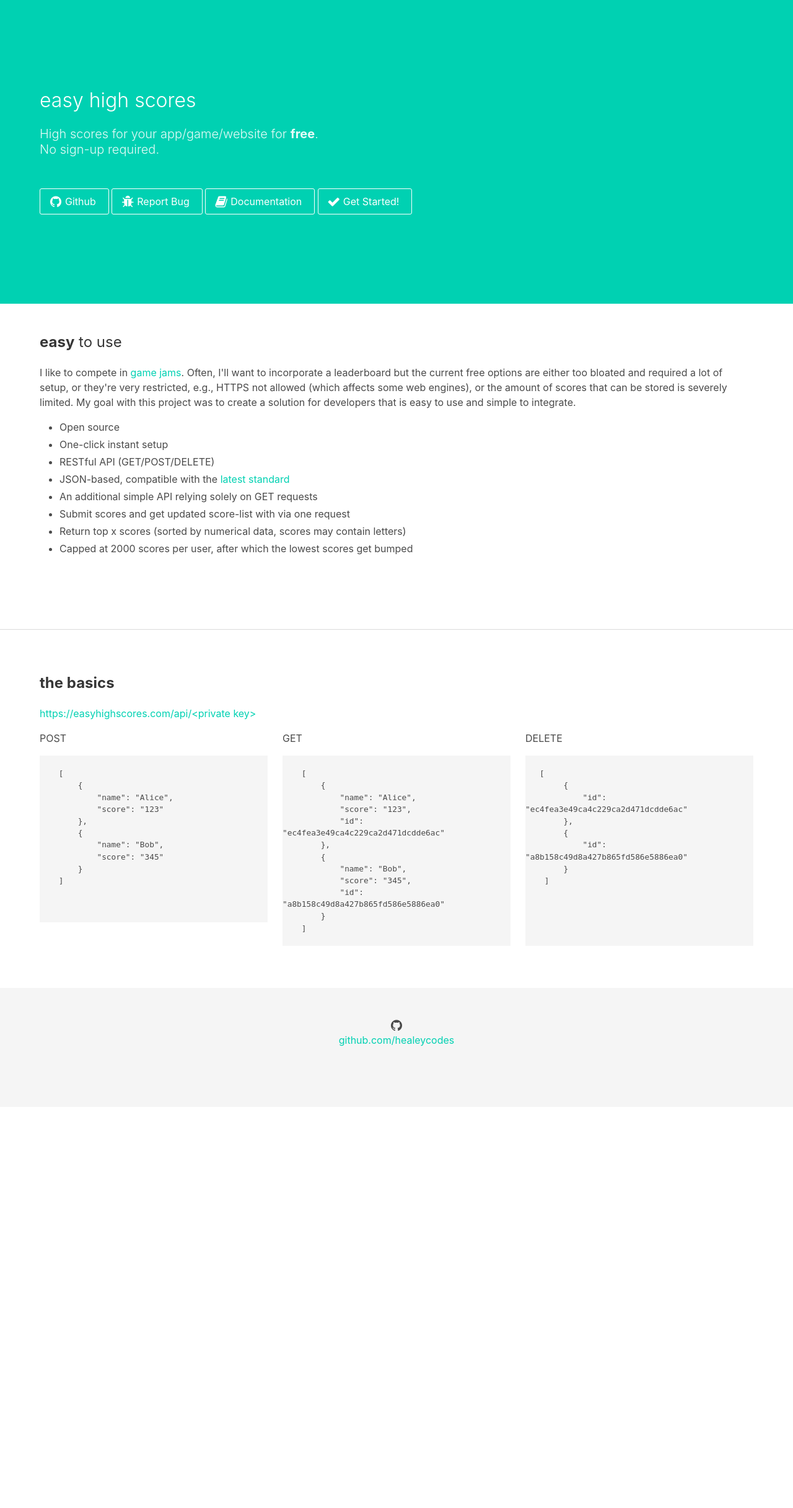
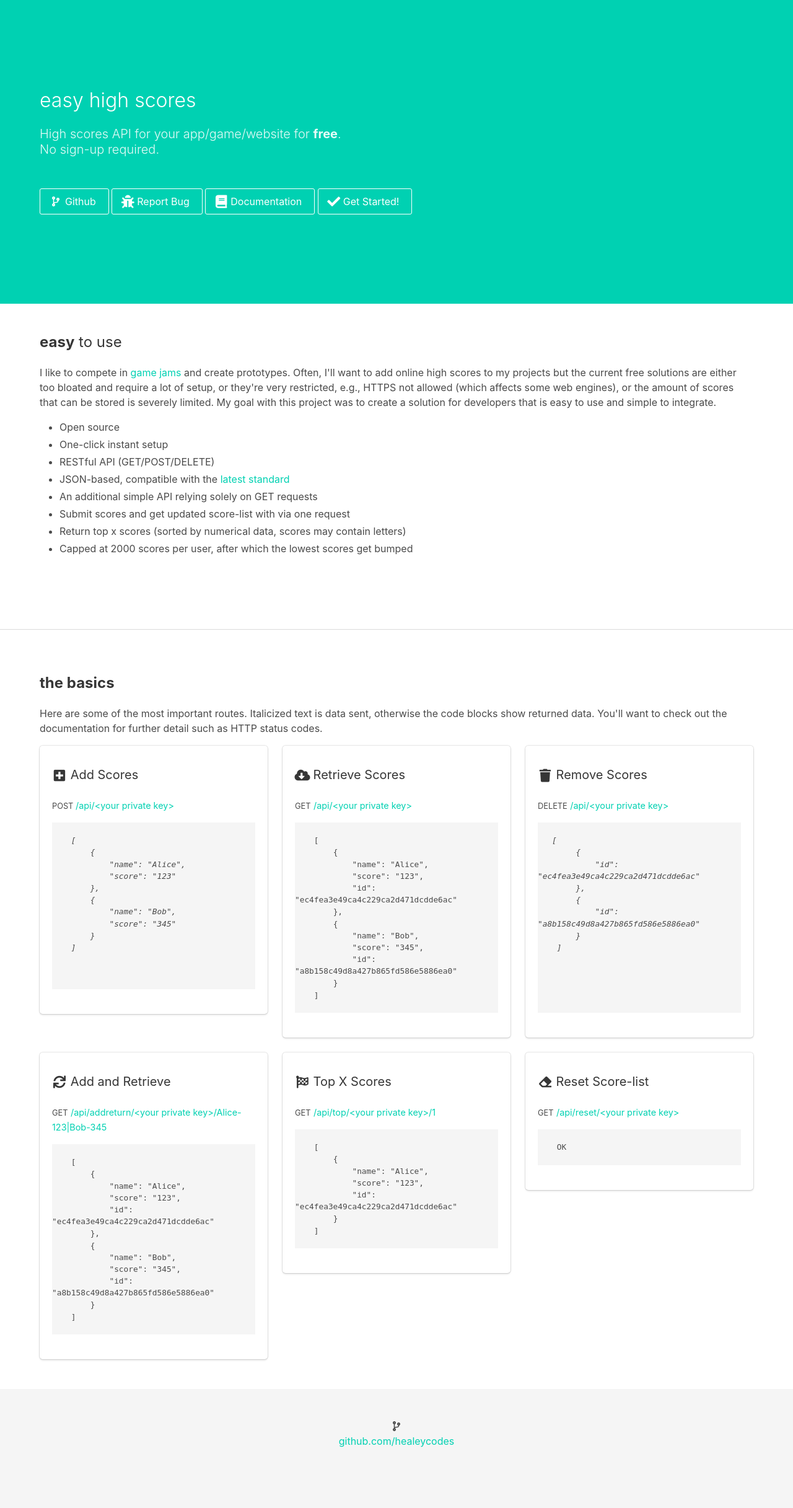
Before and after one commit to healeycodes/easy-high-scores, a Flask app: page / in a window 1280 px wide. Shown: the whole page at 62% size. Before the commit the page ends 1688 px from the top, so only its background shows below. Run offline with Flask 2, Linux system fonts and the light colour scheme; some libraries are stand-ins or nearby versions.

Commit message:
Add finishing touches to website content and styling

```diff
--- a/easy_high_scores/controllers.py
+++ b/easy_high_scores/controllers.py
@@ -1,7 +1,7 @@
 from easy_high_scores import app
 from easy_high_scores.database import db_session as db
 from easy_high_scores.models import User, Highscore
-from flask import request, jsonify, render_template
+from flask import request, jsonify, render_template, redirect
 import json
 import easy_high_scores.keys as keys
 import uuid
@@ -14,6 +14,17 @@ import uuid
 @app.route('/')
 def index():
     return render_template('index.html')
+
+# new user redirect
+@app.route('/new')
+def new_user():
+    return redirect(private_user_page, key=key)
+
+# private user page
+@app.route('/key/<string:private_key>')
+def private_user_page(private_key):
+    key = private_key
+    return render_template('key_page.html', key=key)
 
 # create new user
 @app.route('/api/register')
@@ -117,7 +128,7 @@ def count_scores(private_key):
     return str(len(Highscore.query.filter(Highscore.user == public_key).all()))
 
 # top x scores
-@app.route('/api/top/<int:amount>/<string:private_key>')
+@app.route('/api/top/<string:private_key>/<int:amount>')
 def top_x_scores(amount, private_key):
     public_key = keys.gen_pub_key(private_key)
     if user_check(public_key) == False:
--- a/easy_high_scores/static/css/style.css
+++ b/easy_high_scores/static/css/style.css
@@ -26,3 +26,11 @@ pre {
 .content .main-text p:last-child {
     padding-bottom: 30px;
 }
+
+.small-url {
+    font-size: .9em;
+}
+
+.small-p {
+    font-size: .8em;
+}
--- a/easy_high_scores/templates/index.html
+++ b/easy_high_scores/templates/index.html
@@ -8,10 +8,11 @@
 						<b>easy</b> to use</h4>
 					<div class="main-text">
 						<p> I like to compete in
-							<a href="https://en.wikipedia.org/wiki/Game_jam">game jams</a>. Often, I'll want to incorporate a leaderboard but the current free options are either too bloated and
-							required a lot of setup, or they're very restricted, e.g., HTTPS not allowed (which affects some web engines), or
-							the amount of scores that can be stored is severely limited. My goal with this project was to create a solution for
-							developers that is easy to use and simple to integrate.</a>
+							<a href="https://en.wikipedia.org/wiki/Game_jam">game jams</a> and create prototypes. Often, I'll want to add online
+							high scores to my projects but the current free solutions are either too bloated and require a lot of setup, or
+							they're very restricted, e.g., HTTPS not allowed (which affects some web engines), or the amount of scores that
+							can be stored is severely limited. My goal with this project was to create a solution for developers that is easy
+							to use and simple to integrate.</a>
 						</p>
 						<p>
 							<ul>
@@ -42,12 +43,21 @@
 					<h4 class="title is-4">
 						<b>the basics</b>
 					</h4>
-					<p><a href="{{ url_for('index') }}api/<private key>">https://easyhighscores.com/api/&lt;private key&gt;</a></p>
+					<p>Here are some of the most important routes. Italicized text is data sent, otherwise the code blocks show returned data. You'll want to check out the documentation for further detail such as HTTP status codes.</p>
 					<div class="columns is-multiline">
 						<div class="column is-4">
-							<p>POST</p>
-							<div class="pre-wrapper">
-								<pre><br>    [
+							<div class="box">
+								<p>
+									<h5 class="subtitle is-5 is-spaced">
+										<span class="icon">
+											<i class="fa fa-plus-square"></i>
+										</span> Add Scores</h5>
+									<span class="small-p">POST </span>
+									<a class="small-url" href="{{ url_for('index') }}api/<private key>">/api/&lt;your private key&gt;</a>
+								</p>
+
+								<div class="pre-wrapper">
+									<pre><br><i>    [
         {
             "name": "Alice",
             "score": "123"
@@ -57,13 +67,22 @@
             "score": "345"
         }
     ]
-		<br><br><br></pre>
+		</i><br><br><br></pre>
+								</div>
 							</div>
 						</div>
 						<div class="column is-4">
-							<p>GET</p>
-							<div class="pre-wrapper">
-								<pre><br>    [
+							<div class="box">
+								<p>
+									<h5 class="subtitle is-5 is-spaced">
+										<span class="icon">
+											<i class="fas fa-cloud-download-alt"></i>
+										</span> Retrieve Scores</h5>
+									<span class="small-p">GET</span>
+									<a class="small-url" href="{{ url_for('index') }}api/<private key>">/api/&lt;your private key&gt;</a>
+								</p>
+								<div class="pre-wrapper">
+									<pre><br>    [
         {
             "name": "Alice",
             "score": "123",
@@ -76,12 +95,21 @@
         }
     ]
 <br></pre>
+								</div>
 							</div>
 						</div>
 						<div class="column is-4">
-							<p>DELETE</p>
-							<div class="pre-wrapper">
-								<pre><br>   [
+							<div class="box">
+								<p>
+									<h5 class="subtitle is-5 is-spaced">
+										<span class="icon">
+											<i class="fa fa-trash"></i>
+										</span> Remove Scores</h5>
+									<span class="small-p">DELETE</span>
+									<a class="small-url" href="{{ url_for('index') }}api/<private key>">/api/&lt;your private key&gt;</a>
+								</p>
+								<div class="pre-wrapper">
+									<pre><br><i>   [
         {
             "id": "ec4fea3e49ca4c229ca2d471dcdde6ac"
         },
@@ -89,7 +117,75 @@
             "id": "a8b158c49d8a427b865fd586e5886ea0"
         }
     ]
-<br><br><br><br><br></pre>
+</i><br><br><br><br><br></pre>
+								</div>
+							</div>
+						</div>
+					</div>
+					<div class="columns is-multiline">
+						<div class="column is-4">
+							<div class="box">
+								<p>
+									<h5 class="subtitle is-5 is-spaced">
+										<span class="icon">
+											<i class="fas fa-sync"></i>
+										</span> Add and Retrieve</h5>
+									<span class="small-p">GET</span>
+									<a class="small-url" href="{{ url_for('index') }}api/addreturn/<your private key>/Alice-123|Bob-345">/api/addreturn/&lt;your private key&gt;/Alice-123|Bob-345</a>
+								</p>
+								<div class="pre-wrapper">
+									<pre><br>    [
+        {
+            "name": "Alice",
+            "score": "123",
+            "id": "ec4fea3e49ca4c229ca2d471dcdde6ac"
+        },
+        {
+            "name": "Bob",
+            "score": "345",
+            "id": "a8b158c49d8a427b865fd586e5886ea0"
+        }
+    ]
+<br></pre>
+								</div>
+							</div>
+						</div>
+						<div class="column is-4">
+							<div class="box">
+								<p>
+									<h5 class="subtitle is-5 is-spaced">
+										<span class="icon">
+											<i class="fas fa-flag-checkered"></i>
+										</span> Top X Scores</h5>
+									<span class="small-p">GET</span>
+									<a class="small-url" href="{{ url_for('index') }}api/top/<private key>/1">/api/top/&lt;your private key&gt;/1</a>
+								</p>
+								<div class="pre-wrapper">
+									<pre><br>    [
+        {
+            "name": "Alice",
+            "score": "123",
+            "id": "ec4fea3e49ca4c229ca2d471dcdde6ac"
+        }
+    ]
+<br></pre>
+								</div>
+							</div>
+						</div>
+						<div class="column is-4">
+							<div class="box">
+								<p>
+									<h5 class="subtitle is-5 is-spaced">
+										<span class="icon">
+											<i class="fas fa-eraser"></i>
+										</span> Reset Score-list</h5>
+									<span class="small-p">GET</span>
+									<a class="small-url" href="{{ url_for('index') }}api/reset/<private key>">/api/reset/&lt;your private key&gt;</a>
+								</p>
+								<div class="pre-wrapper">
+									<pre>
+										<br>    OK<br>&nbsp;</pre>
+								</div>
 							</div>
 						</div>
 					</div>
--- a/easy_high_scores/templates/layout.html
+++ b/easy_high_scores/templates/layout.html
@@ -3,9 +3,10 @@
 
 <head>
     <title>easy high scores</title>
-    <link rel="stylesheet" href="static/css/bulma.css">
-    <link rel="stylesheet" href="static/css/style.css">
-    <link rel="stylesheet" href="https://maxcdn.bootstrapcdn.com/font-awesome/4.7.0/css/font-awesome.min.css">
+    <link rel="shortcut icon" href="{{ url_for('static', filename='favicon.ico') }}">
+    <link rel="stylesheet" href="{{ url_for('static', filename='css/bulma.css') }}">
+    <link rel="stylesheet" href="{{ url_for('static', filename='css/style.css') }}">
+    <link rel="stylesheet" href="https://use.fontawesome.com/releases/v5.0.13/css/all.css" integrity="sha384-DNOHZ68U8hZfKXOrtjWvjxusGo9WQnrNx2sqG0tfsghAvtVlRW3tvkXWZh58N9jp" crossorigin="anonymous">
 </head>
 
 <body>
@@ -15,7 +16,7 @@
                 <div class="container">
                     <div class="header-titles">
                         <h3 class="title is-3 is-spaced">easy high scores</h3>
-                        <h5 class="subtitle is-5 is-spaced">High scores for your app/game/website for
+                        <h5 class="subtitle is-5 is-spaced">High scores API for your app/game/website for
                             <b>free</b>.
                             <br>No sign-up required.</h5>
                     </div>
@@ -23,7 +24,7 @@
                         <span class="control">
                             <a class="button is-primary" href="https://github.com/healeycodes/easy-high-scores">
                                 <span class="icon">
-                                    <i class="fa fa-github"></i>
+                                    <i class="fas fa-code-branch"></i>
                                 </span>
                                 <span>Github</span>
                             </a>
@@ -45,7 +46,7 @@
                             </a>
                         </span>
                         <span class="control">
-                            <a class="button is-primary">
+                            <a class="button is-primary" href="{{ url_for('new_user') }}">
                                 <span class="icon">
                                     <i class="fa fa-check"></i>
                                 </span>
@@ -61,7 +62,7 @@
     <div class="hero-footer footer">
         <div class="container has-text-centered">
             <span class="icon">
-                <i class="fa fa-github"></i>
+                <i class="fas fa-code-branch"></i>
             </span>
             <p>
                 <a>github.com/healeycodes</a>
--- a/easy_high_scores/test_app.py
+++ b/easy_high_scores/test_app.py
@@ -163,7 +163,7 @@ def test_user_cap(client):
 # check top x scores
 def test_top_x_scores(client):
     user_priv_key = json.loads(client.get('/api/register').data)['private key']
-    top = client.get('/api/top/1/' + user_priv_key).data
+    top = client.get('/api/top/' + user_priv_key + '/1').data
 
     # response should be empty array at first
     assert b'[]' in top
@@ -178,11 +178,11 @@ def test_top_x_scores(client):
     assert b'OK' in post
 
     # get top 1 scores
-    top = client.get('/api/top/1/' + user_priv_key).data
+    top = client.get('/api/top/' + user_priv_key + '/1').data
     assert top.count(b'"123"') == 1 and top.count(b'"Alice"') == 1
 
     # get top 2 scores
-    top = client.get('/api/top/2/' + user_priv_key).data
+    top = client.get('/api/top/' + user_priv_key + '/2').data
     assert top.count(b'"123"') == 2 and top.count(b'"Alice"') == 2
 
 # check add/return scores
```
Also changed, not shown: data.db, easy_high_scores/static/favicon.ico (added).
